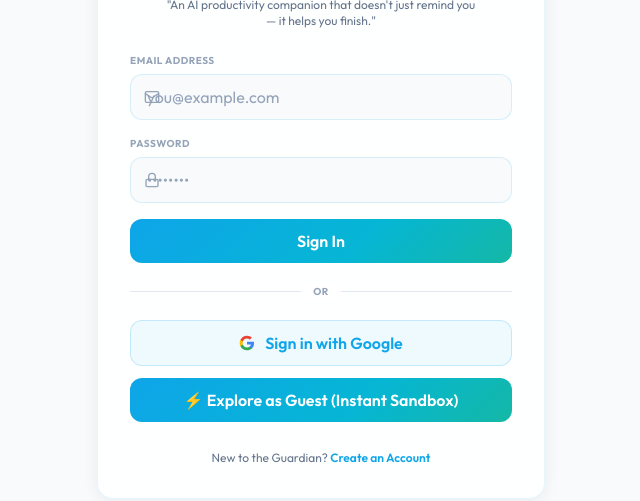
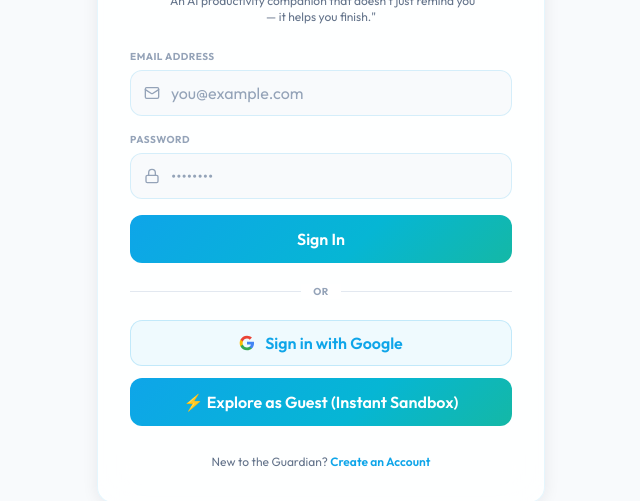
Before and after one commit to quintusjonath-jemy/Deadline-Guardian-Ai, a React (Vite) app: page /login in a window 1280 px wide. Shown: the part 227-728 px from the top of the page, without its empty margins (319-959 px from the left). Built offline with nearby package versions, Linux system fonts and the light colour scheme; no server answers.

Commit message:
setup the login page input field

```diff
--- a/src/index.css
+++ b/src/index.css
@@ -33,6 +33,7 @@
   }
 }
 
+@layer components {
   /* ============================================================
      GLASSMORPHISM CARDS — Light mode (white glass)
      ============================================================ */
@@ -139,13 +140,22 @@
   .glass-input {
     background: rgba(248, 250, 252, 0.95);
     border: 1.5px solid rgba(14, 165, 233, 0.15);
-  @apply text-app-dark rounded-xl px-4 py-3 w-full
+    @apply text-app-dark rounded-xl px-4 w-full
            focus:outline-none focus:border-primary focus:ring-2 focus:ring-sky-500/20
            transition-all duration-200 placeholder:text-slate-400;
-  line-height: 1.5;
+    /* Clean height and padding, no flex box layout on input elements */
     height: 46px;
-  display: flex;
-  align-items: center;
+    padding-top: 10px;
+    padding-bottom: 10px;
+    line-height: normal;
+  }
+
+  /* Textareas should auto-adjust height */
+  textarea.glass-input {
+    height: auto;
+    min-height: 100px;
+    padding-top: 12px;
+    padding-bottom: 12px;
   }
 
   .glass-input:focus {
@@ -335,3 +345,4 @@
 .section-label {
   @apply text-xs font-bold text-slate-400 uppercase tracking-widest;
 }
+}
```
Lines whose indentation alone changed are shown as unchanged.
